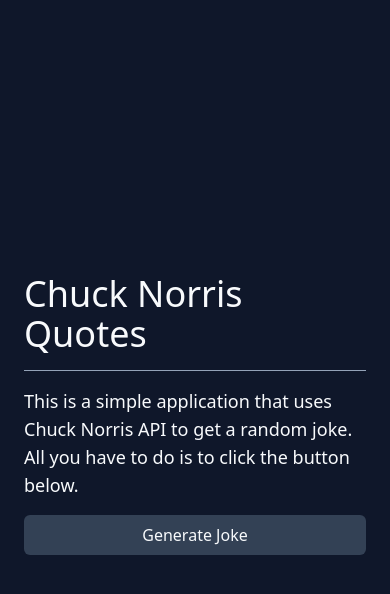
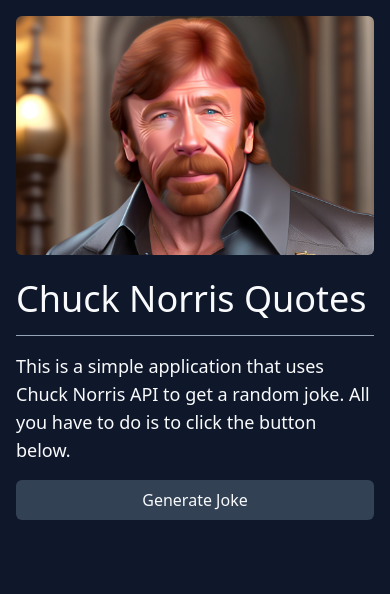
Before and after one commit to seesmof/Norris-Quotes-Generator, a React (Vite) app: page / in a window 390 px wide. Shown: the top 594 px of the page. Built offline with nearby package versions, Linux system fonts and the light colour scheme.

Commit message:
feat: add picture to mobile version, make it fully responsive, fix excessive padding on small screens

```diff
--- a/src/App.jsx
+++ b/src/App.jsx
@@ -1,6 +1,7 @@
 import React, { useState } from "react";
 import ChuckQuote from "./components/ChuckQuote";
-import ChuckPhoto from "/chuck.jpg";
+import ChuckMobile from "/chuck_mobile.jpg";
+import ChuckDesktop from "/chuck_desktop.jpg";
 
 function App() {
   const [joke, setJoke] = useState("");
@@ -18,8 +19,8 @@
 
   return (
     <>
-      <div className="min-h-screen bg-slate-900 text-slate-50 w-full flex items-center justify-center">
-        <main className="flex flex-row gap-12 p-6 container mx-auto max-w-5xl">
+      <div className="min-h-screen bg-slate-900 text-slate-50 w-full flex md:items-center">
+        <main className="flex md:flex-row flex-col-reverse gap-x-12 gap-y-6 sm:p-6 p-4 container mx-auto max-w-5xl">
           <section className="flex flex-col flex-1">
             <h1 className="font-medium text-4xl border-b pb-4 border-slate-400">
               Chuck Norris Quotes
@@ -36,11 +37,16 @@
             <ChuckQuote joke={joke} />
           </section>
 
-          <article className="hidden max-w-sm lg:flex">
+          <article className="md:max-w-xs lg:max-w-sm flex">
             <img
-              src={ChuckPhoto}
+              src={ChuckDesktop}
               alt="Chuck Norris portrait image"
-              className="rounded-md"
+              className="rounded-md hidden md:block"
+            />
+            <img
+              src={ChuckMobile}
+              alt="Chuck Norris portrait image"
+              className="rounded-md block md:hidden"
             />
           </article>
         </main>
--- a/src/index.css
+++ b/src/index.css
@@ -1,6 +1,10 @@
 @tailwind base;
 @tailwind components;
 @tailwind utilities;
+
+* {
+  scroll-behavior: smooth;
+}
 
 @layer components {
   .button {
```
Also changed, not shown: public/chuck_desktop.jpg (renamed from public/chuck.jpg), public/chuck_mobile.jpg (added).
